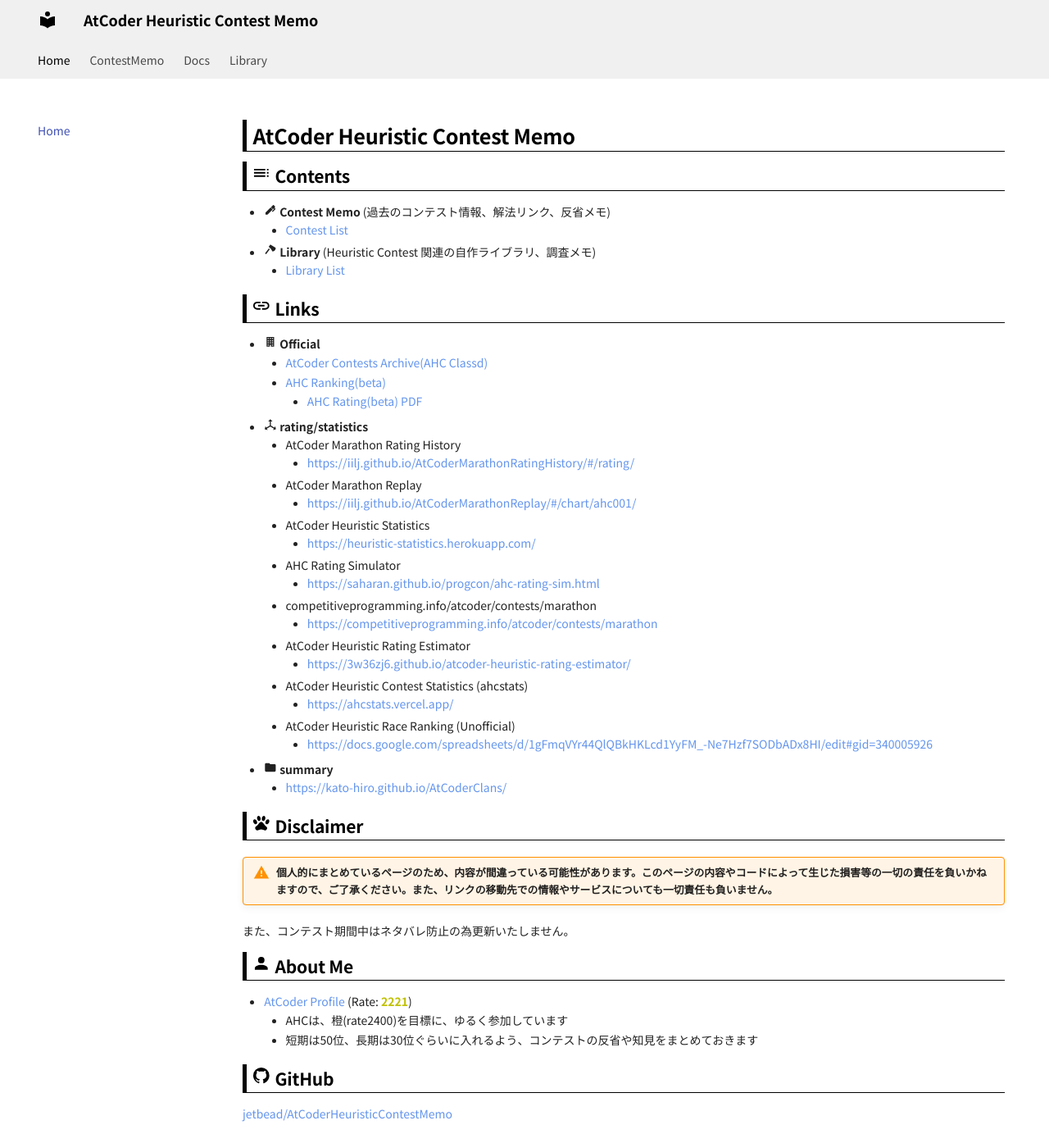
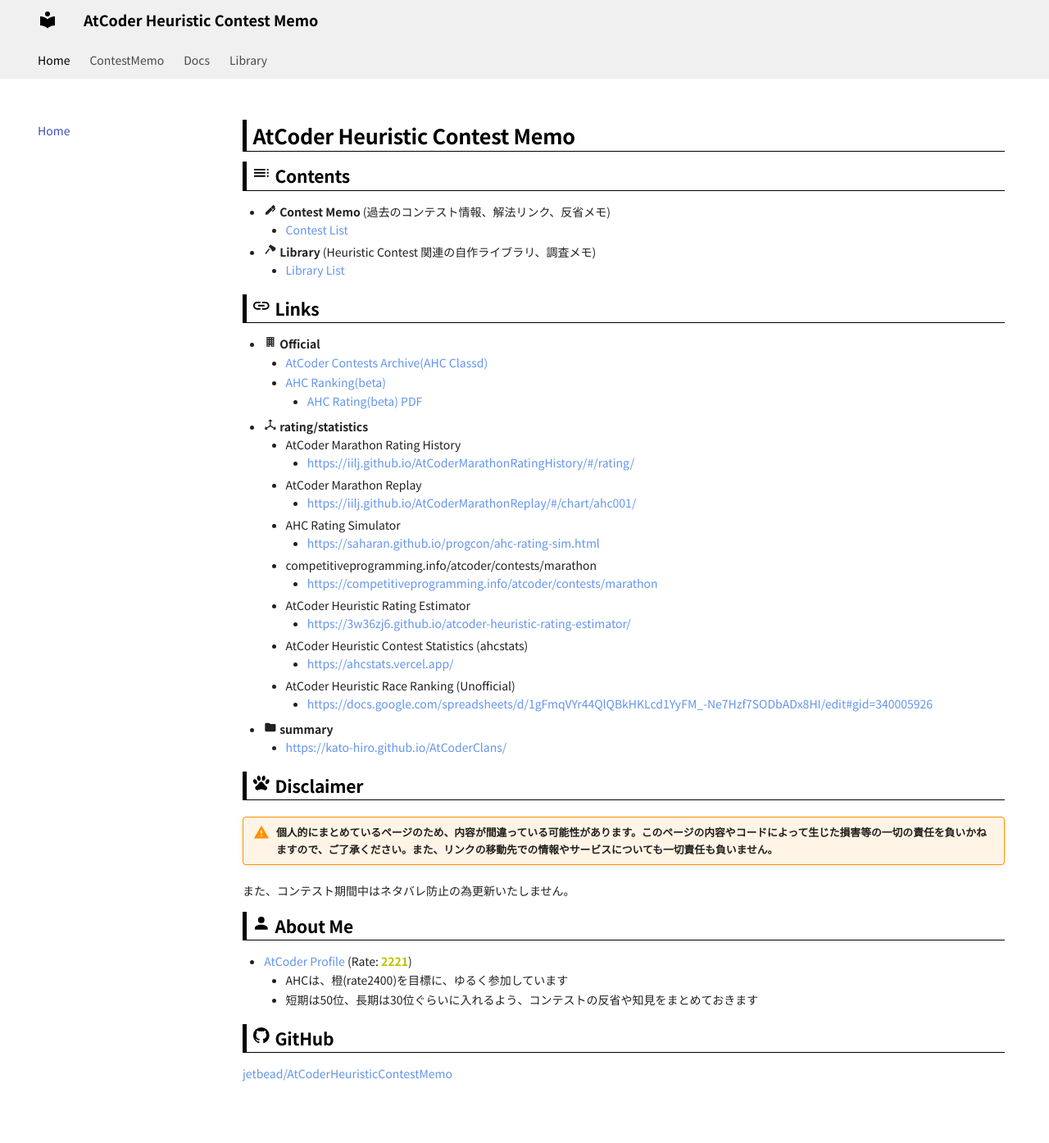
Before and after one commit to jetbead/AtCoderHeuristicContestMemo, an MkDocs documentation site: the page built from docs/index.md, in a window 1280 px wide and 1394 px high. Shown: the whole window at 82% size. Built offline with MkDocs 1.6.1 and Material for MkDocs 9.7.7, drawn with Linux system fonts in a browser that asks for light colours; some web fonts are replaced.

Commit message:
modify index

```diff
--- a/docs/index.md
+++ b/docs/index.md
@@ -23,8 +23,6 @@
     - https://iilj.github.io/AtCoderMarathonRatingHistory/#/rating/
   - AtCoder Marathon Replay
     - https://iilj.github.io/AtCoderMarathonReplay/#/chart/ahc001/
-  - AtCoder Heuristic Statistics
-    - https://heuristic-statistics.herokuapp.com/
   - AHC Rating Simulator
     - https://saharan.github.io/progcon/ahc-rating-sim.html
   - competitiveprogramming.info/atcoder/contests/marathon
```
